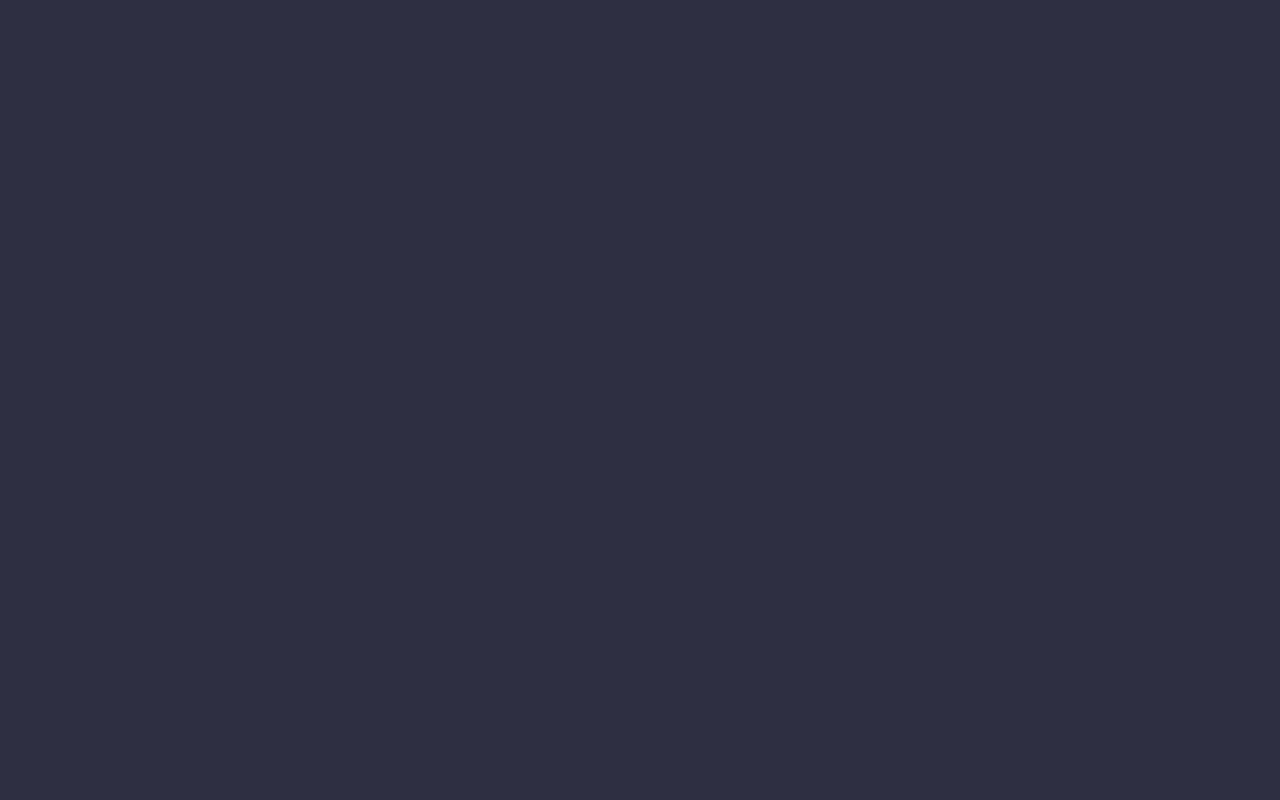
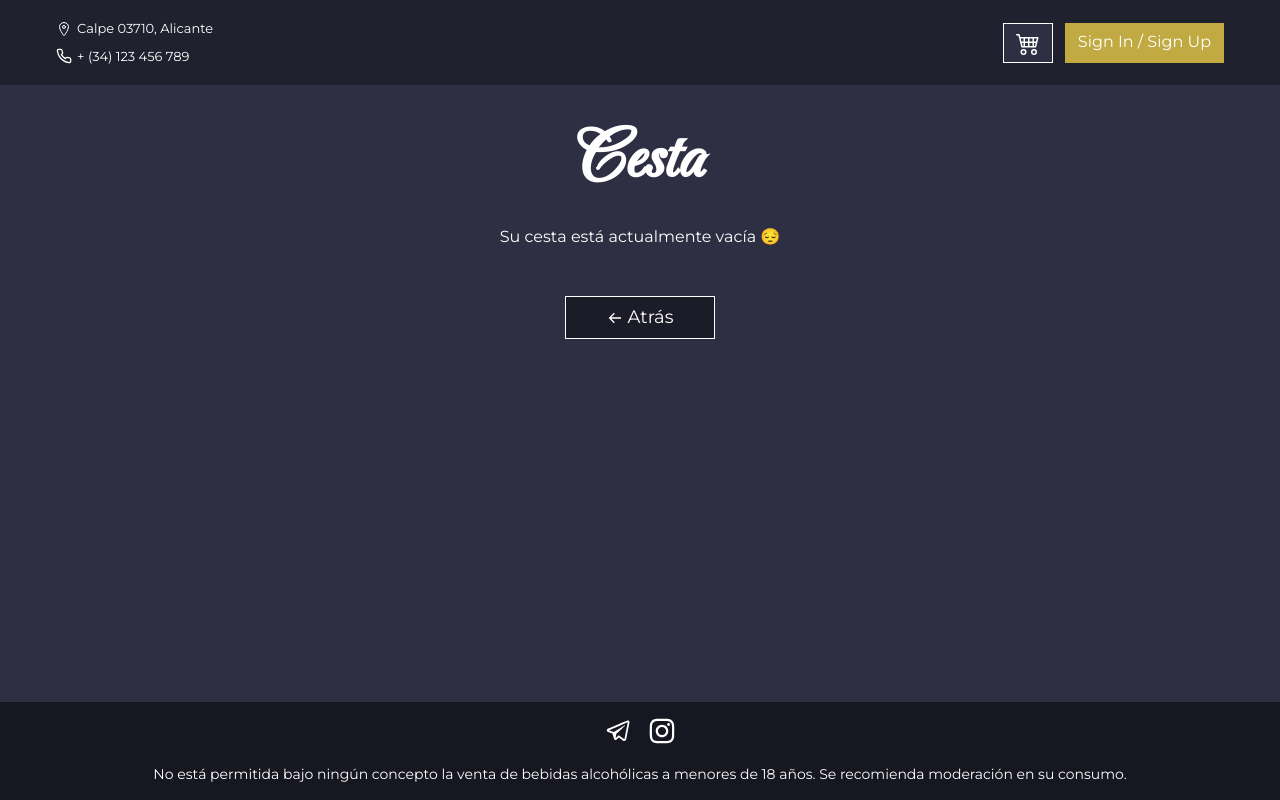
Before and after one commit to Dimzie/riovino, a React (Create React App) app: page /riovino/cart in a window 1280 px wide. Before the commit this address had no page. Built offline with nearby package versions, Linux system fonts and the light colour scheme.

Commit message:
cart
cart

```diff
--- a/src/components/App.jsx
+++ b/src/components/App.jsx
@@ -11,6 +11,7 @@ import { useAuth } from 'hooks/useAuth';
 import { useEffect } from 'react';
 import { getCurrent } from '../redux/auth/operations';
 import RestrictedRoute from './Routes/RestrictedRoute';
+import CartPage from 'pages/CartPage/CartPage';
 
 export const App = () => {
   const dispatch = useDispatch();
@@ -32,6 +33,7 @@ export const App = () => {
                 <RestrictedRoute redirectTo="/" component={<Authpage />} />
               }
             />
+            <Route path="/cart" element={<CartPage />} />
             <Route path="/vinos" element={<VinosCatalogPage />} />
             <Route path="/espumosos" element={<EspumososCatalogPage />} />
             <Route path="/destilados" element={<DestiladosCatalogPage />} />
--- a/src/components/Header/Header.jsx
+++ b/src/components/Header/Header.jsx
@@ -13,9 +13,11 @@ import {
   AddBtn,
   UserWrapper,
   UserImgWrapper,
+  CartBtn,
 } from './Header.styled';
 import Container from 'components/GlobalContainer/GlobalContainer';
 import {
+  AddBtnIcon,
   AddIcon,
   LocationIcon,
   PhoneIcon,
@@ -29,7 +31,7 @@ import { useState } from 'react';
 import { useAuth } from '../../hooks/useAuth';
 import { useDispatch } from 'react-redux';
 import { logout } from '../../redux/auth/operations';
-import { useNavigate } from 'react-router-dom';
+import { Link, useNavigate } from 'react-router-dom';
 
 const Header = () => {
   const [isModalOpen, setIsModalOpen] = useState(false);
@@ -75,6 +77,11 @@ const Header = () => {
                 <AddIcon />
               </AddBtn>
             )}
+            <Link to={'/cart'}>
+              <CartBtn>
+                <AddBtnIcon />
+              </CartBtn>
+            </Link>
             {isModalOpen && (
               <Modal onCloseModal={toggleModal}>
                 <AddProductForm onCloseModal={toggleModal} />
--- a/src/components/Header/Header.styled.js
+++ b/src/components/Header/Header.styled.js
@@ -114,6 +114,25 @@ export const AddBtn = styled.button`
   }
 `;
 
+export const CartBtn = styled.button`
+  display: flex;
+  justify-content: center;
+  align-items: center;
+  font-family: 'Roboto';
+  height: 40px;
+  padding: 0 12px;
+  background-color: rgba(46, 47, 66, 1);
+  border: 1px solid #ffffff;
+  color: #ffffff;
+  cursor: pointer;
+  transition: color 100ms ease-in, border 100ms ease-in;
+  &:hover,
+  &:focus {
+    border: 1px solid #c0aa41;
+    color: #c0aa41;
+  }
+`;
+
 export const LogOutBtn = styled.button`
   display: flex;
   justify-content: center;
--- /dev/null
+++ b/src/components/Lists/CartList/CartList.jsx
@@ -0,0 +1,18 @@
+import BackBtn from 'components/BackBtn/BackBtn';
+import React from 'react';
+import { useLocation } from 'react-router-dom';
+import { H1Title, List } from './CartList.styled';
+
+export const CartList = () => {
+  const location = useLocation();
+  const backLink = location?.state?.from ?? '/';
+  return (
+    <>
+      <H1Title>Cesta</H1Title>
+      <List>
+        <p>Su cesta está actualmente vacía {'😔'}</p>
+      </List>
+      <BackBtn backLink={backLink} />
+    </>
+  );
+};
--- /dev/null
+++ b/src/components/Lists/CartList/CartList.styled.js
@@ -0,0 +1,13 @@
+import styled from 'styled-components';
+
+export const H1Title = styled.h1`
+  font-family: 'Carattere';
+  text-align: center;
+  font-size: 72px;
+  margin-bottom: 25px;
+`;
+
+export const List = styled.ul`
+  text-align: center;
+  margin-bottom: 50px;
+`;
--- /dev/null
+++ b/src/pages/CartPage/CartPage.jsx
@@ -0,0 +1,13 @@
+import { CartList } from 'components/Lists/CartList/CartList';
+import { Section } from 'pages/Common.styled';
+import React from 'react';
+
+const CartPage = () => {
+  return (
+    <Section>
+      <CartList />
+    </Section>
+  );
+};
+
+export default CartPage;
```
